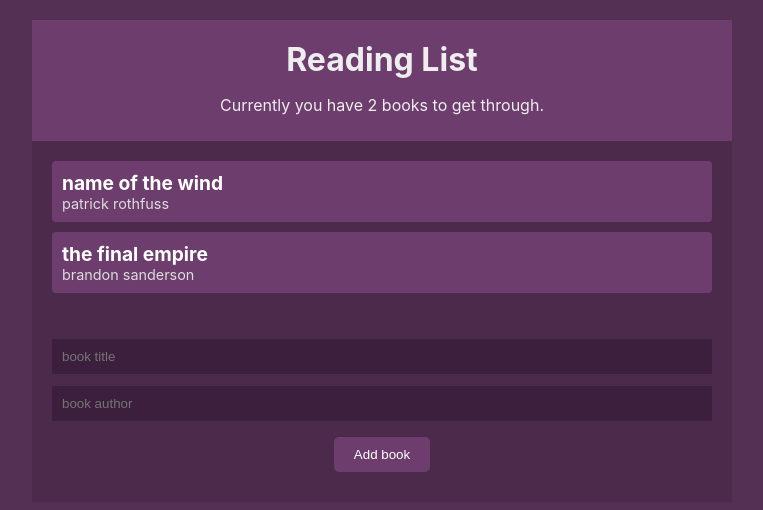
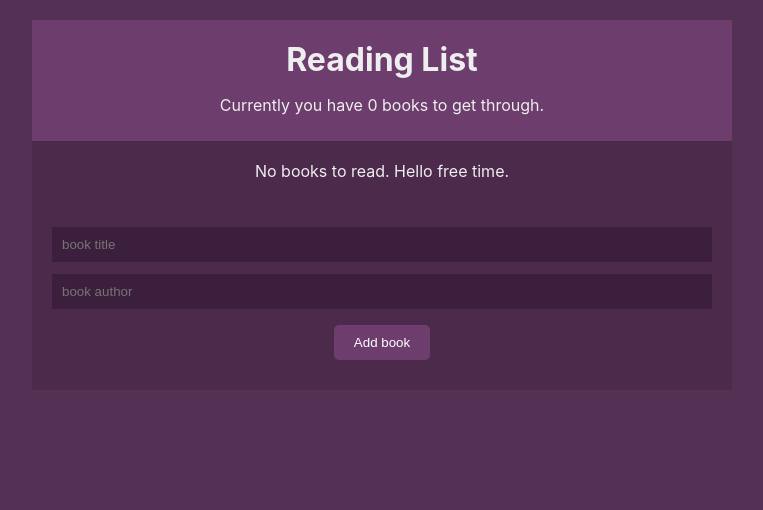
Before and after one commit to norrico31/Reading-List-App-React-, a React (Create React App) app: page / in a window 1280 px wide. Shown: the top 510 px of the page, without its empty margins (258-1021 px from the left). Built offline with nearby package versions, Linux system fonts and the light colour scheme.

Commit message:
Adding localstorage in BookContext.js

```diff
--- a/src/components/BookDetails.js
+++ b/src/components/BookDetails.js
@@ -1,12 +1,13 @@
 import React, { useContext } from 'react';
+
 import { BookContext } from '../contexts/BookContext';
 
 // book destructure is from BookList.js
 const BookDetails = ({ book }) => {
-    const { removeBook } = useContext(BookContext);
+    const { dispatch } = useContext(BookContext);
 
     return (
-        <li onClick={() => removeBook(book.id)}>
+        <li onClick={() => dispatch({ type: 'REMOVE_BOOK', id: book.id })}>
             <div className="title">{ book.title }</div>
             <div className="author">{ book.author }</div>
         </li>
--- a/src/components/BookForm.js
+++ b/src/components/BookForm.js
@@ -1,10 +1,10 @@
-import React, { useContext, useState } from 'react';
+import React, { useContext, useState} from 'react';
 
 import { BookContext } from '../contexts/BookContext';
 
 const BookForm = () => {
 
-    const { addBook } = useContext(BookContext);
+    const { dispatch } = useContext(BookContext);
 
     const [ title, setTitle ] = useState('');
     const [ author, setAuthor ] = useState('');
@@ -12,7 +12,9 @@
     const handleSubmit = (e) => {
         e.preventDefault();
         // console.log(title, author);
-        addBook(title, author);
+
+        dispatch({ type: 'ADD_BOOK', book: { title: title, author: author }});
+
         setTitle('');
         setAuthor('');
     }
--- a/src/components/BookList.js
+++ b/src/components/BookList.js
@@ -20,7 +20,7 @@
     ) : (
 
         <div className="empty">
-            <p>No books to ReadableStream. hello free time.</p>
+            <p>No books to read. Hello free time.</p>
         </div>
     )
 }
--- a/src/contexts/BookContext.js
+++ b/src/contexts/BookContext.js
@@ -1,25 +1,22 @@
-import React, { useState, createContext } from 'react';
-import uuid from 'react-uuid';
+import React, { createContext, useReducer, useEffect } from 'react';
+
+import { bookReducer } from '../reducers/BookReducer';
 
 export const BookContext = createContext();
 
 const BookContextProvider = (props) => {
 
-    const [ books, setBooks ] = useState([
-        { title: 'name of the wind', author: 'patrick rothfuss', id: 1 },
-        { title: 'the final empire', author: 'brandon sanderson', id: 2 }
-    ]);
+    const [ books, dispatch ] = useReducer(bookReducer, [], () => {
+        const localData = localStorage.getItem('books');
+        return localData ? JSON.parse(localData) : []
+    });
 
-    const addBook = (title, author) => {
-        setBooks([ ...books, { title: title, author: author, id: uuid() }]);
-    }
-
-    const removeBook = (id) => {
-        setBooks(books.filter((book) => book.id !== id ))
-    }
+    useEffect(() => {
+        localStorage.setItem('books', JSON.stringify(books))
+    }, [ books ])
 
     return (
-        <BookContext.Provider value={{ books, addBook, removeBook }}>
+        <BookContext.Provider value={{ books, dispatch }}>
             { props.children }
         </BookContext.Provider>
     )
--- /dev/null
+++ b/src/reducers/BookReducer.js
@@ -0,0 +1,16 @@
+import uuid from 'react-uuid';
+
+export const bookReducer = (state, action) => {
+    switch(action.type) {
+        case 'ADD_BOOK':
+            return [ ...state, {
+                title: action.book.title,
+                author: action.book.author,
+                id: uuid()
+            }];
+        case 'REMOVE_BOOK':
+            return state.filter((book) => book.id !== action.id );
+        default:
+            return state;
+    }
+}
```
